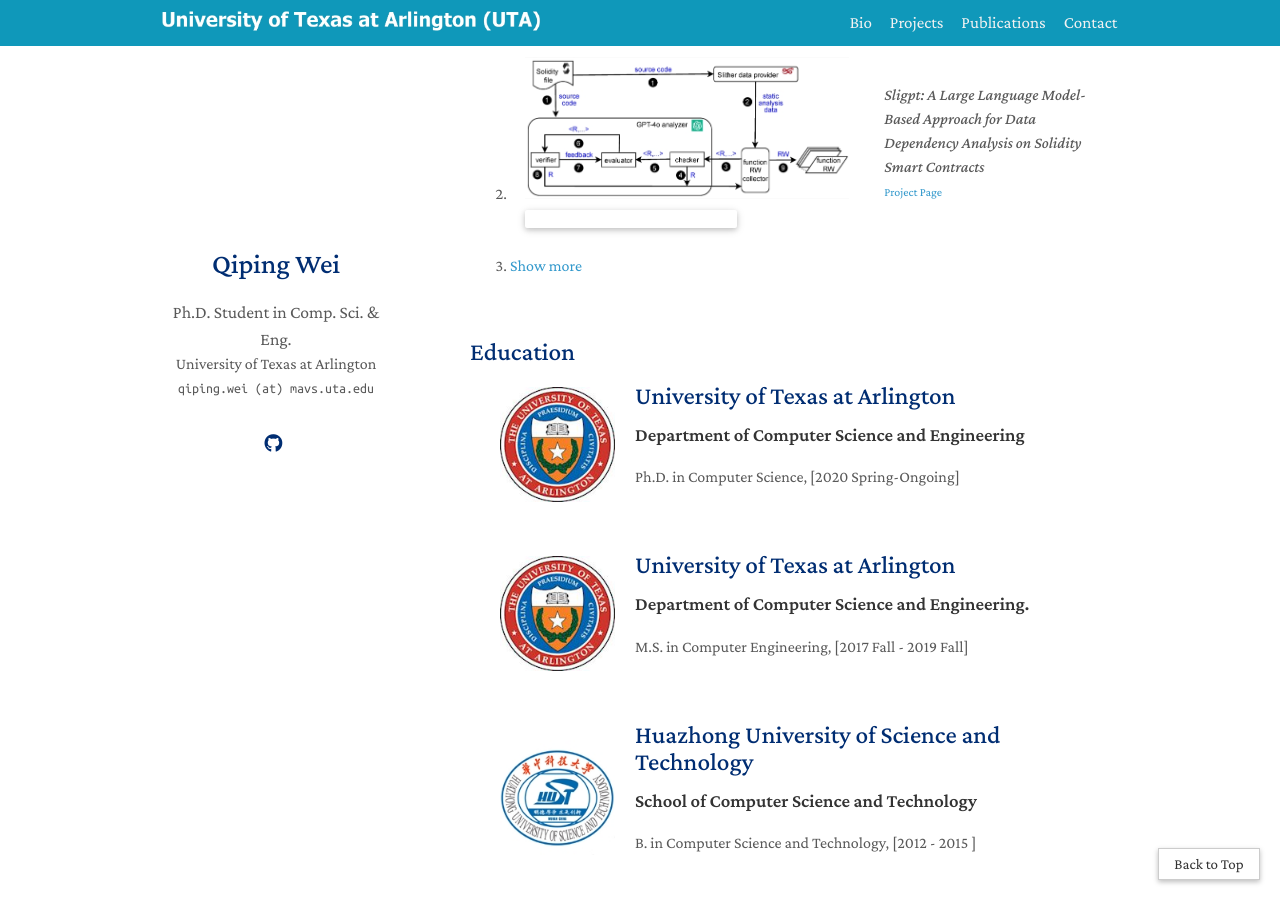
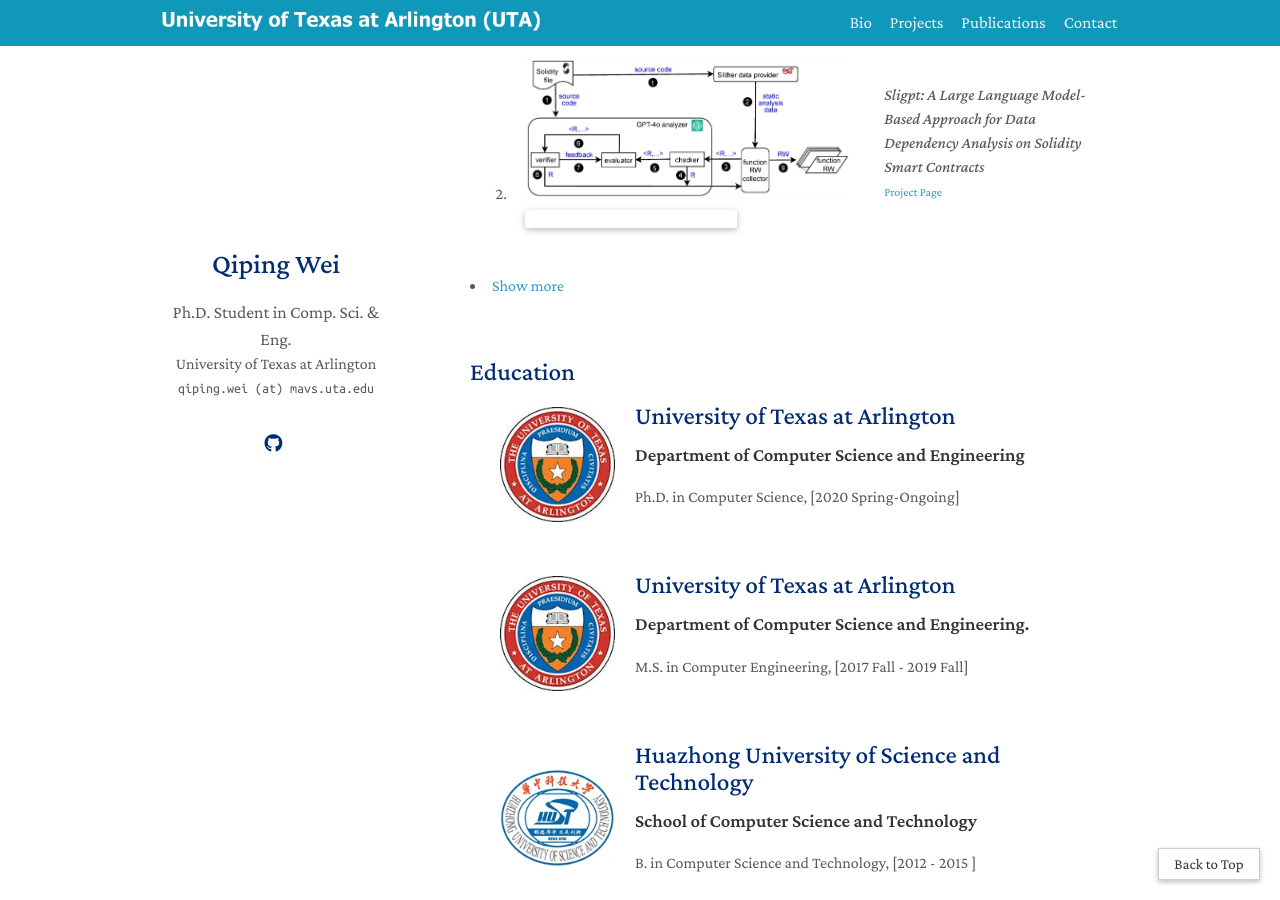
Before and after one commit to Qiana0223/qiana0223.github.io, a Jekyll site: the page built from index.md, in a window 1280 px wide and 900 px high, scrolled down 446 px. Built offline with Jekyll 4.4.1, drawn with Linux system fonts in a browser that asks for light colours; a style sheet for code colours, icons or effects is not loaded.

Commit message:
update ol in projects.md

```diff
--- a/_includes/projects.md
+++ b/_includes/projects.md
@@ -34,7 +34,9 @@
 <h2 style="margin: 60px 0px 10px;">Projects</h2>
 
 <div class="projects">
+
 <ol class="bibliography">
+
 <!-- current projects -->
 {% for proj in site.data.projects.current %}
 <li>
@@ -66,12 +68,13 @@
 
 {% endfor %}
 
-
+</ol>
 
 <!-- old projects -->
 <li> <a href="javascript:toggle_vis('newsmore')">Show more</a> </li>
 <div id="newsmore" style="display:none">
 
+<ol class="bibliography">
 {% for proj in site.data.projects.old %}
 <li>
 <div class="pub-row">
@@ -97,12 +100,12 @@
   </div>
 </div>
 </li>
+<br>
+{% endfor %}
 
-<br>
-
-{% endfor %}
+</ol>
 
 </div>
 
-</ol>
+
 </div>
```
